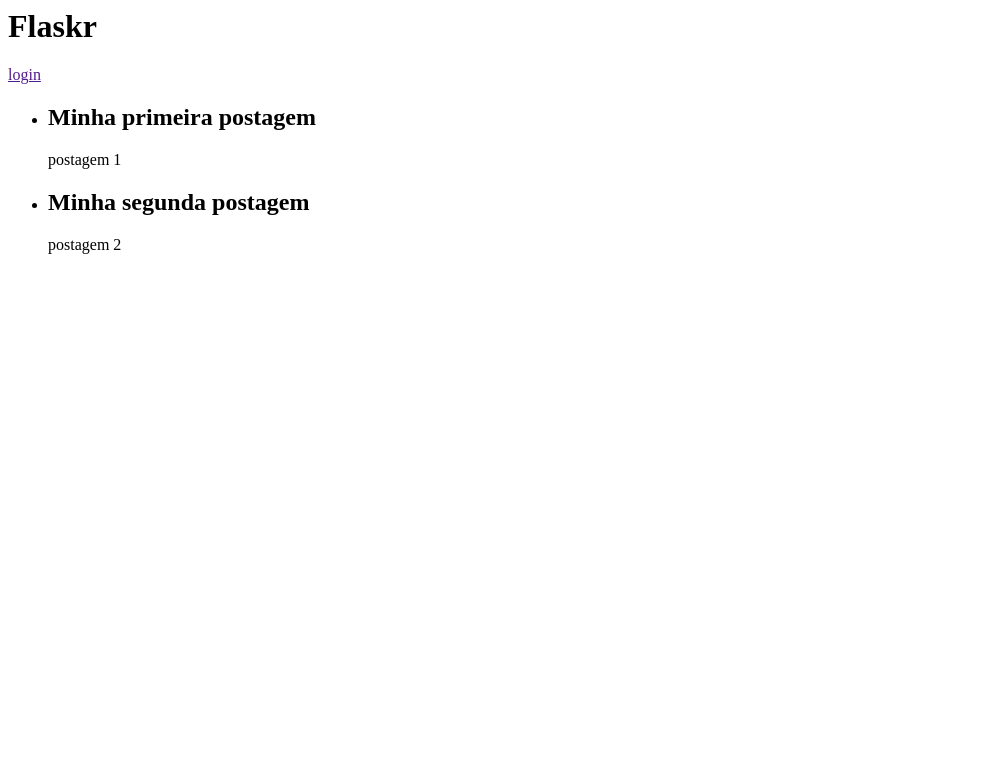
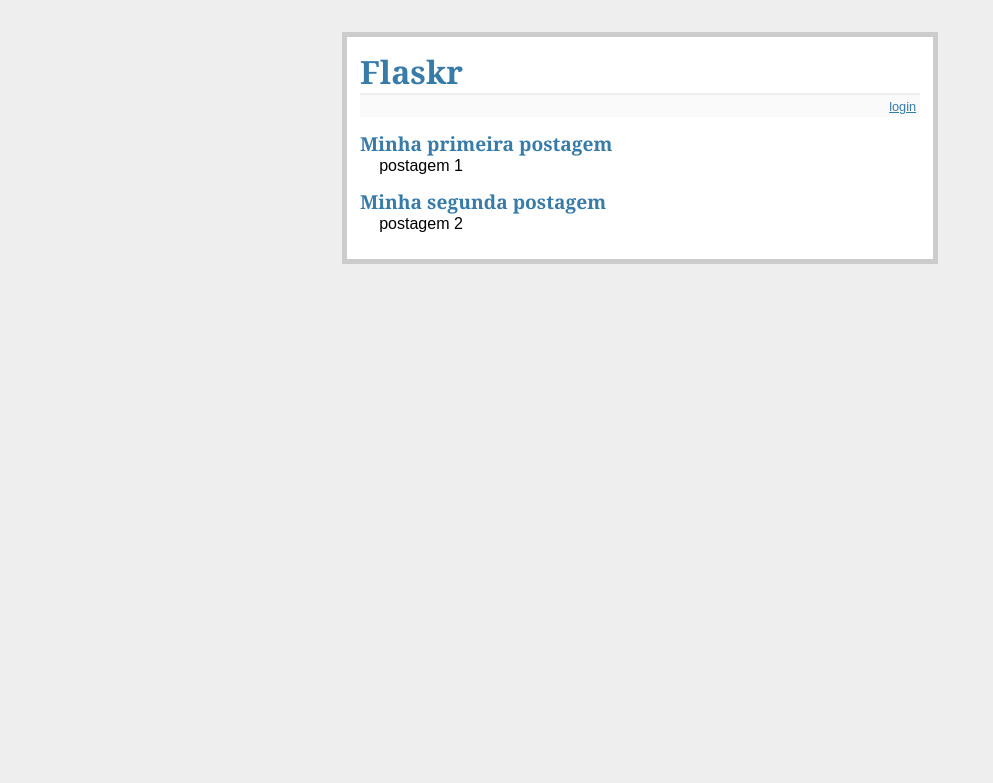
Before and after one commit to plmts/oceanwebpython, a Flask app: page / in a window 1280 px wide. Shown: the top 783 px of the page, without its empty margins (0-993 px from the left). Run offline with Flask 3, Linux system fonts and the light colour scheme.

Commit message:
adicionando arquivos estáticos

```diff
--- /dev/null
+++ b/static/style.css
@@ -0,0 +1,67 @@
+body{
+    font-family: sans-serif;
+    background: #eee;
+}
+
+a, h1, h2{
+    color: #377BA8;
+}
+h1, h2{
+    font-family: 'Georgia',
+    serif; margin: 0;
+}
+
+h1{
+    border-bottom: 2px solid #eee;
+}
+
+h2{
+    font-size: 1.2em;
+}
+
+.pagina{
+    margin: 2em auto;
+    width: 35em;
+    border: 5px solid #ccc;
+    padding: 0.8em;
+    background: white;
+}
+
+.entradas{
+    list-style: none;
+    margin: 0; padding: 0;
+}
+
+.entradas li{
+    margin: 0.8em 1.2em;
+}
+
+.entradas li h2
+{ margin-left: -1em;
+}
+
+.ins-entrada{
+    font-size: 0.9em;
+    border-bottom: 1px solid #ccc;
+}
+
+.ins-entrada dl {
+    font-weight: bold;
+}
+
+.metanav{
+    text-align: right;
+    font-size: 0.8em; padding: 0.3em;
+    margin-bottom: 1em;
+    background: #fafafa;
+}
+
+.flash{ background: #CEE5F5;
+    padding: 0.5em;
+    border: 1px solid #AACBE2;
+}
+
+.erro{
+    background: #F0D6D6;
+    padding: 0.5em;
+}
--- a/templates/layout.html
+++ b/templates/layout.html
@@ -2,6 +2,7 @@
 <html>
     <head>
         <title>Flaskr</title>
+        <link rel="stylesheet" href="/static/style.css">
     </head>
     <body>
         <div class="pagina">
```
